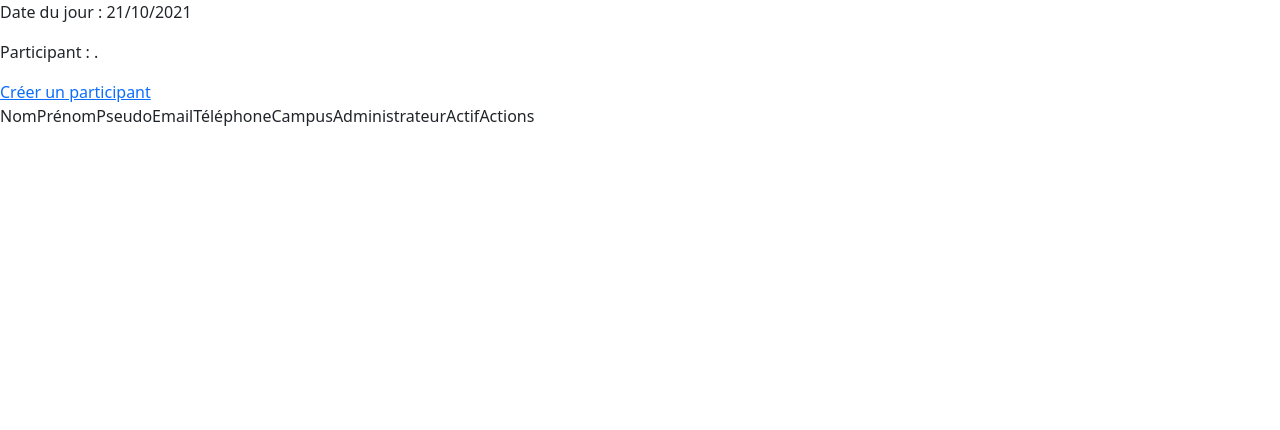
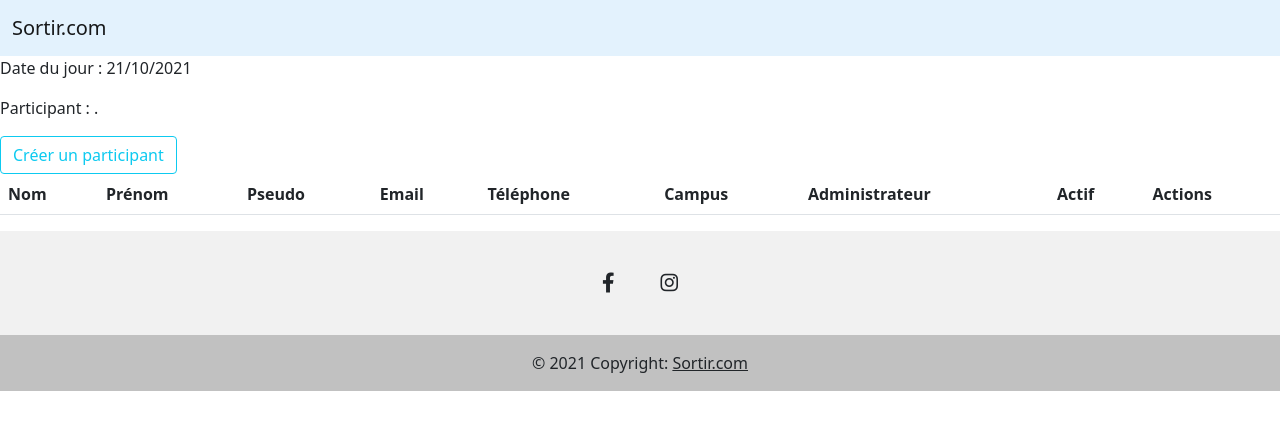
Before and after one commit to helenefablet/sortir, a Symfony app: template templates/participant/listeParticipants.html.twig in a window 1280 px wide. Shown: the top 430 px of the page. Run offline with Twig, Linux system fonts and the light colour scheme; the template is opened without the code that fills it, so the values that code supplies are empty; some libraries are stand-ins or nearby versions.

Commit message:
VersionJeudiMatin Bootstrap

```diff
--- a/src/Controller/RegistrationController.php
+++ b/src/Controller/RegistrationController.php
@@ -5,6 +5,7 @@ namespace App\Controller;
 use App\Entity\Participant;
 use App\Form\RegistrationFormType;
 use Symfony\Bundle\FrameworkBundle\Controller\AbstractController;
+use Symfony\Component\HttpFoundation\File\Exception\FileException;
 use Symfony\Component\HttpFoundation\Request;
 use Symfony\Component\HttpFoundation\Response;
 use Symfony\Component\PasswordHasher\Hasher\UserPasswordHasherInterface;
@@ -21,6 +22,7 @@ class RegistrationController extends AbstractController
         $form->handleRequest($request);
 
         if ($form->isSubmitted() && $form->isValid()) {
+
             //ROLE_ADMIN
             if ($user->getAdministrateur() == 1){
                 $user->setRoles(['ROLE_ADMIN']);
--- a/src/Entity/Participant.php
+++ b/src/Entity/Participant.php
@@ -69,8 +69,6 @@ class Participant implements UserInterface, PasswordAuthenticatedUserInterface
      * @ORM\JoinColumn(nullable=false)
      */
     private $campus;
-
-
 
 
 
--- a/src/Form/RegistrationFormType.php
+++ b/src/Form/RegistrationFormType.php
@@ -7,8 +7,10 @@ use App\Entity\Participant;
 use Symfony\Bridge\Doctrine\Form\Type\EntityType;
 use Symfony\Component\Form\AbstractType;
 use Symfony\Component\Form\Extension\Core\Type\CheckboxType;
+use Symfony\Component\Form\Extension\Core\Type\FileType;
 use Symfony\Component\Form\Extension\Core\Type\PasswordType;
 use Symfony\Component\Form\Extension\Core\Type\RepeatedType;
+use Symfony\Component\Form\Extension\Core\Type\SubmitType;
 use Symfony\Component\Form\FormBuilderInterface;
 use Symfony\Component\OptionsResolver\OptionsResolver;
 use Symfony\Component\Validator\Constraints\IsTrue;
@@ -58,6 +60,10 @@ class RegistrationFormType extends AbstractType
                 'class' => Campus::class,
                 'choice_label' => "nom"
             ])
+            ->add('photo', FileType::class, [
+                'label' => 'photo',
+                'mapped' => false
+                ])
         ;
     }
 
--- a/templates/base.html.twig
+++ b/templates/base.html.twig
@@ -16,23 +16,75 @@
         <link rel="stylesheet" href="https://cdnjs.cloudflare.com/ajax/libs/font-awesome/6.0.0-beta2/css/all.min.css" integrity="sha512-YWzhKL2whUzgiheMoBFwW8CKV4qpHQAEuvilg9FAn5VJUDwKZZxkJNuGM4XkWuk94WCrrwslk8yWNGmY1EduTA==" crossorigin="anonymous" referrerpolicy="no-referrer" />
     </head>
     <body>
-        <header>
-            {% if app.user %}
-                <div class="mb-3">
 
-                    {% if is_granted("ROLE_ADMIN") %}
-                        <a href="{{ path('participant_listeParticipants') }}">Utilisateurs</a>
-                        <a href="{{ path('campus_index') }}">Campus</a>
+
+    {# NAVBAR #}
+    <nav class="navbar navbar-expand-lg navbar-light" style="background-color: #e3f2fd;">
+        <div class="container-fluid">
+            <a class="navbar-brand" href="{{ path('accueil') }}">Sortir.com</a>
+            <button class="navbar-toggler" type="button" data-bs-toggle="collapse" data-bs-target="#navbarSupportedContent" aria-controls="navbarSupportedContent" aria-expanded="false" aria-label="Toggle navigation">
+                <span class="navbar-toggler-icon"></span>
+            </button>
+
+            <div class="collapse navbar-collapse" id="navbarSupportedContent">
+                <ul class="navbar-nav me-auto mb-2 mb-lg-0">
+                    {% if app.user %}
+                        {% if is_granted("ROLE_ADMIN") %}
+                    <li class="nav-item">
+                        <a class="nav-link active" aria-current="page" href="{{ path('participant_listeParticipants') }}">Utilisateurs</a>
+                    </li>
+                    <li class="nav-item">
+                        <a class="nav-link active" aria-current="page" href="{{ path('campus_index') }}">Campus</a>
+                    </li>
                     {% endif %}
-
-                    <a href="{{ path('accueil') }}">Accueil</a>
-                    <a href="{{ path('ville_index') }}">Villes</a>
-                    <a href="{{ path('participant_afficherProfil', {'id': app.user.id}) }}">Mon profil</a>
-                    <a href="{{ path('app_logout') }}">Se déconnecter</a>
-                </div>
+                    <li class="nav-item">
+                        <a class="nav-link active" aria-current="page" href="{{ path('ville_index') }}">Villes</a>
+                    </li>
+                    <li class="nav-item">
+                        <a class="nav-link active" href="{{ path('participant_afficherProfil', {'id': app.user.id}) }}">Mon profil</a>
+                    </li>
+                    <li class="nav-item">
+                        <a class="nav-link active" href="{{ path('app_logout') }}">Déconnexion</a>
+                    </li>
+                </ul>
+            </div>
             {% endif %}
-        </header>
+        </div>
+    </nav>
         {% block body %}
         {% endblock %}
+
+
+
+    {# FOOTER #}
+    <footer class="text-center text-white" style="background-color: #f1f1f1;">
+        <!-- Grid container -->
+        <div class="container pt-4">
+            <!-- Section: Social media -->
+            <section class="mb-4">
+                <!-- Facebook -->
+                <a
+                        class="btn btn-link btn-floating btn-lg text-dark m-1"
+                        href="#!"
+                        role="button"
+                        data-mdb-ripple-color="dark"
+                ><i class="fab fa-facebook-f"></i
+                    ></a>
+                <!-- Instagram -->
+                <a
+                        class="btn btn-link btn-floating btn-lg text-dark m-1"
+                        href="#!"
+                        role="button"
+                        data-mdb-ripple-color="dark"
+                ><i class="fab fa-instagram"></i
+                    ></a>
+            </section>
+        </div>
+        <!-- Copyright -->
+        <div class="text-center text-dark p-3" style="background-color: rgba(0, 0, 0, 0.2);">
+            © 2021 Copyright:
+            <a class="text-dark" href="{{ path('accueil') }}">Sortir.com</a>
+        </div>
+    </footer>
     </body>
 </html>
--- a/templates/campus/edit.html.twig
+++ b/templates/campus/edit.html.twig
@@ -7,11 +7,11 @@
 
     {{ form_start(form) }}
     {{ form_widget(form) }}
-    <button class="btn">{{ button_label|default('Modifier') }}</button>
+    <button class="btn btn-outline-info">{{ button_label|default('Modifier') }}</button>
     {{ form_end(form) }}
 
 
-    <a href="{{ path('campus_index') }}">Retour à la liste</a>
-    <a href="{{ path('campus_delete', {'id': campus.id}) }}">Supprimer</a>
+    <a href="{{ path('campus_index') }}" class="btn btn-outline-info">Retour à la liste</a>
+    <a href="{{ path('campus_delete', {'id': campus.id}) }}" class="btn btn-outline-danger">Supprimer</a>
 
 {% endblock %}
--- a/templates/campus/new.html.twig
+++ b/templates/campus/new.html.twig
@@ -7,9 +7,9 @@
 
     {{ form_start(form) }}
     {{ form_widget(form) }}
-    <button class="btn">{{ button_label|default('Enregistrer') }}</button>
+    <button class="btn btn-outline-info">{{ button_label|default('Enregistrer') }}</button>
     {{ form_end(form) }}
 
 
-    <a href="{{ path('campus_index') }}">Retour à la liste</a>
+    <a href="{{ path('campus_index') }}" class="btn btn-outline-info">Retour à la liste</a>
 {% endblock %}
--- a/templates/participant/listeParticipants.html.twig
+++ b/templates/participant/listeParticipants.html.twig
@@ -10,23 +10,26 @@
         </div>
     </header>
     <main>
-        <a href="{{ path('app_register') }}">Créer un participant</a><br>
-        <table>
+        <a href="{{ path('app_register') }}"  class="btn btn-outline-info">Créer un participant</a><br>
+
+
+        {# TABLEAU PARTICIPANT #}
+        <table class="table table-hover">
             <thead>
-            <th>
-                <tr>Nom</tr>
-                <tr>Prénom</tr>
-                <tr>Pseudo</tr>
-                <tr>Email</tr>
-                <tr>Téléphone</tr>
-                <tr>Campus</tr>
-                <tr>Administrateur</tr>
-                <tr>Actif</tr>
-                <tr>Actions</tr>
-            </th>
+            <tr>
+                <th scope="col">Nom</th>
+                <th scope="col">Prénom</th>
+                <th scope="col">Pseudo</th>
+                <th scope="col">Email</th>
+                <th scope="col">Téléphone</th>
+                <th scope="col">Campus</th>
+                <th scope="col">Administrateur</th>
+                <th scope="col">Actif</th>
+                <th scope="col">Actions</th>
+            </tr>
             </thead>
+
             <tbody>
-
             {% for participant in listeParticipants %}
             <tr>
                 <td>{{ participant.nom }}</td>
@@ -39,15 +42,12 @@
                 <td>{{ participant.actif }}</td>
 
                 <td>
-                        <a href="#">Désactiver</a>
-                        <a href="#">Supprimer</a>
+            <a href="{{ path('participant_listeParticipants', {'id': participant}) }}" class="text-info">Désactiver</a>
+            <a href="{{ path('participant_delete', {'id': participant.id}) }}" class="text-info">Supprimer</a>
                  </td>
+                {% endfor %}
             </tr>
-                {% endfor %}
-
             </tbody>
         </table>
     </main>
-
-
 {% endblock %}
--- a/templates/participant/modifierProfil.html.twig
+++ b/templates/participant/modifierProfil.html.twig
@@ -16,7 +16,6 @@
     {{ form_row(formulaire.campus) }}
 
 
-
-    <button type="submit" class="btn">Enregistrer</button>
+    <button type="submit" class="btn btn-outline-info">Enregistrer</button>
     {{ form_end(formulaire) }}
 {% endblock %}
--- a/templates/registration/register.html.twig
+++ b/templates/registration/register.html.twig
@@ -16,12 +16,13 @@
         {{ form_row(registrationForm.administrateur, {
             label: 'Administrateur:'
                 }) }}
-    {{ form_row(registrationForm.campus) }}
+        {{ form_row(registrationForm.campus) }}
         {{ form_row(registrationForm.actif, {
         label: 'Actif:'
                  }) }}
+        {{ form_row(registrationForm.photo) }}
 
 
-    <button type="submit" class="btn">Créer profil</button>
+    <button type="submit" class="btn btn-outline-info">Créer profil</button>
     {{ form_end(registrationForm) }}
 {% endblock %}
--- a/templates/ville/edit.html.twig
+++ b/templates/ville/edit.html.twig
@@ -7,10 +7,10 @@
 
     {{ form_start(form) }}
     {{ form_widget(form) }}
-    <button class="btn">{{ button_label|default('Modifier') }}</button>
+    <button class="btn btn-outline-info">{{ button_label|default('Modifier') }}</button>
     {{ form_end(form) }}
 
-    <a href="{{ path('ville_index') }}">Retour</a>
 
-    <a href="{{ path('ville_delete', {'id': ville.id}) }}">Supprimer</a>
+    <a href="{{ path('ville_delete', {'id': ville.id}) }}" class="btn btn-outline-danger">Supprimer</a>
+    <a href="{{ path('ville_index') }}" class="btn btn-outline-info">Retour</a>
 {% endblock %}
--- a/templates/ville/index.html.twig
+++ b/templates/ville/index.html.twig
@@ -29,8 +29,8 @@
                     <td>{{ ville.nom }}</td>
                     <td>{{ ville.codePostal }}</td>
                     <td>
-                        <a href="{{ path('ville_edit', {'id': ville.id}) }}">Modifier -</a>
-                        <a href="{{ path('ville_delete', {'id': ville.id}) }}">Supprimer</a>
+                        <a href="{{ path('ville_edit', {'id': ville.id}) }}" class="btn btn-outline-info">Modifier -</a>
+                        <a href="{{ path('ville_delete', {'id': ville.id}) }}" class="btn btn-outline-danger">Supprimer</a>
                     </td>
                 </tr>
             {% else %}
@@ -41,6 +41,6 @@
             </tbody>
         </table>
 
-        <a href="{{ path('ville_new') }}">Ajouter</a>
+        <a href="{{ path('ville_new') }}" class="btn btn-outline-info">Ajouter</a>
     </main>
 {% endblock %}
```
Also changed, not shown: src/Controller/ParticipantController.php (+15 -1 lines), templates/accueil/index.html.twig (+34 -32 lines), templates/campus/index.html.twig (+6 -6 lines), templates/participant/afficherProfil.html.twig (+30 -12 lines), templates/security/login.html.twig (+7 -8 lines), templates/sortie/new.html.twig (+4 -5 lines). Lines whose indentation alone changed are shown as unchanged.
